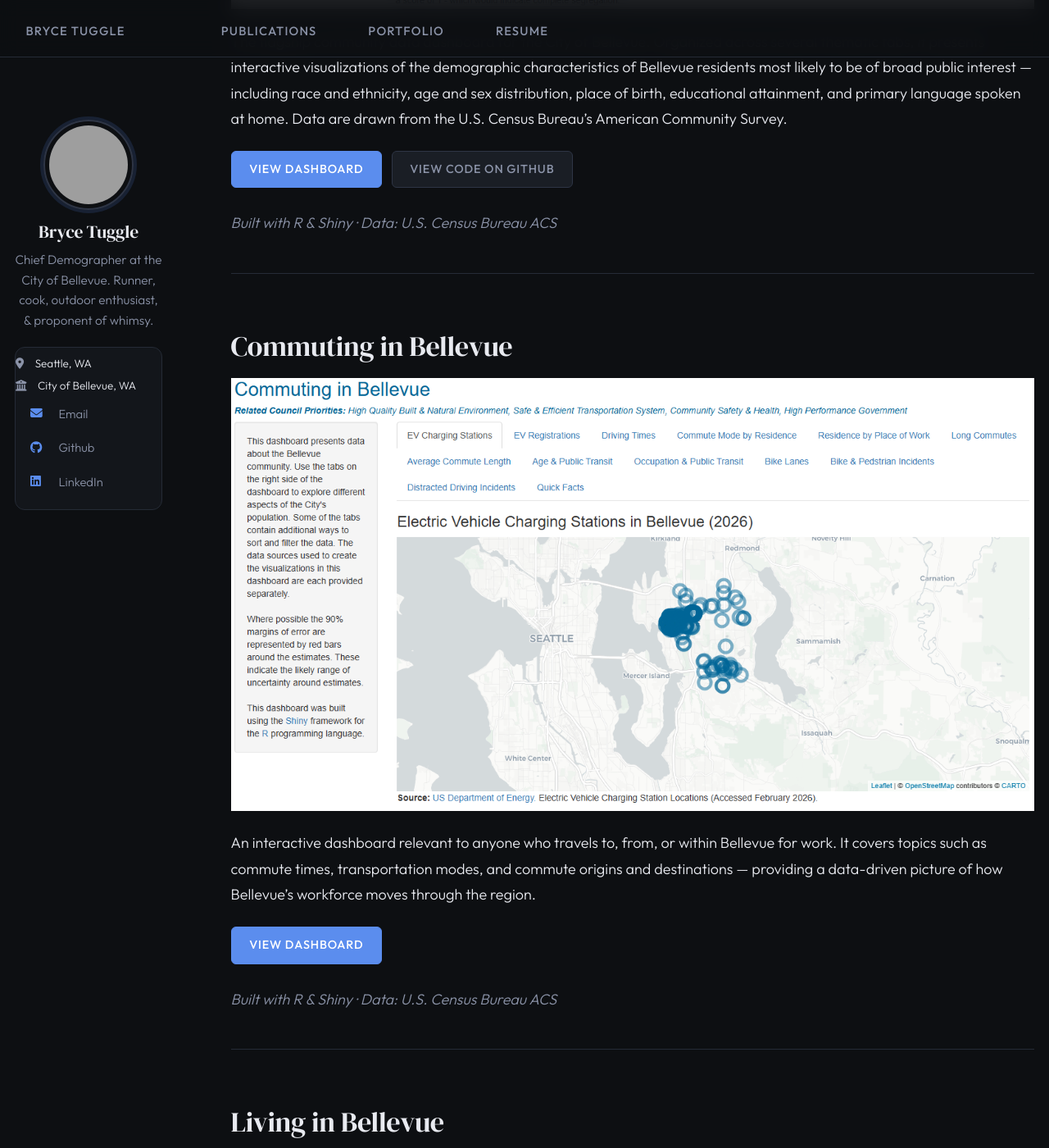
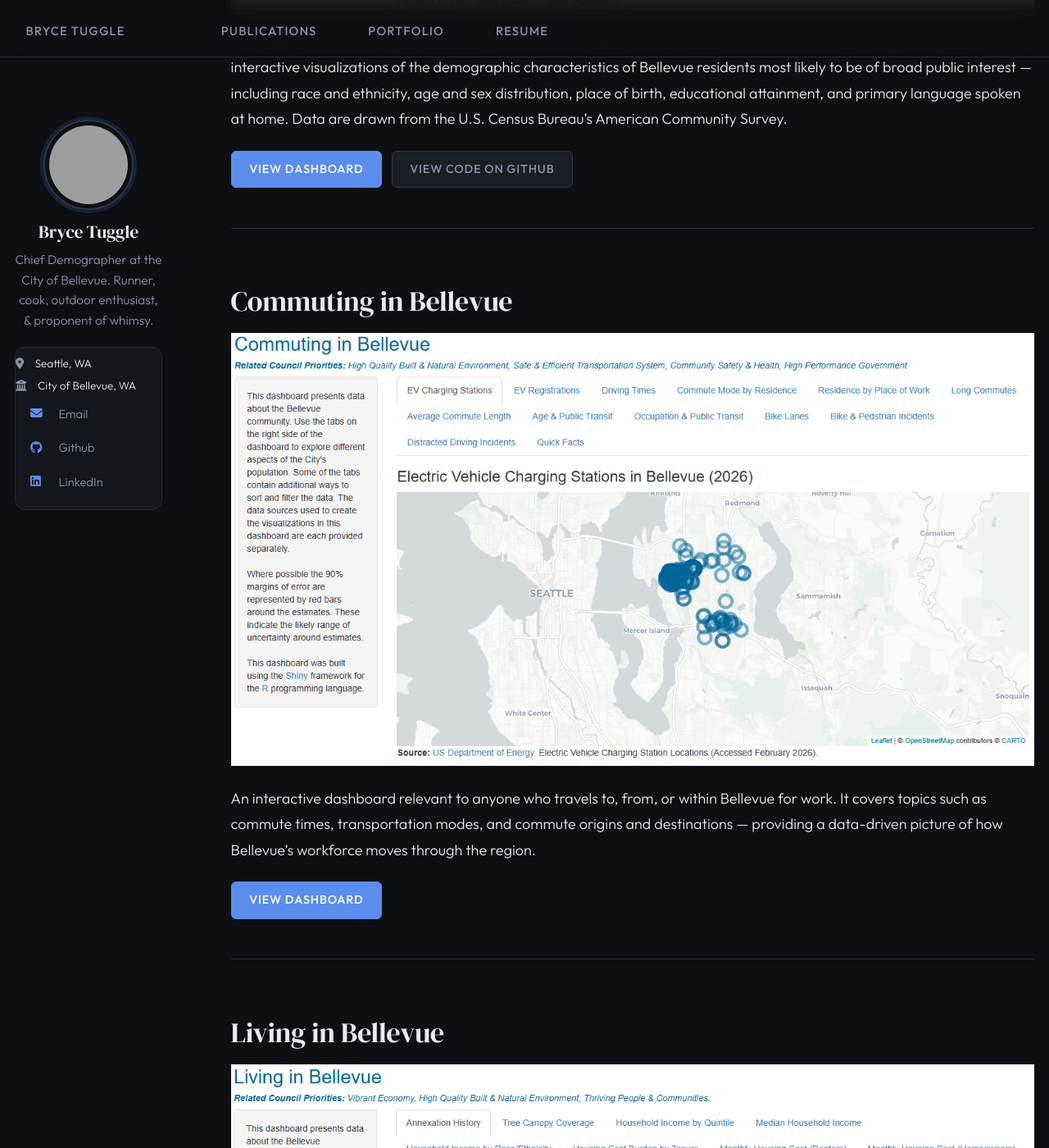
Before and after one commit to bwtuggle/bwtuggle.github.io, a Jekyll site: the page built from _pages/portfolio.md, in a window 1280 px wide and 1400 px high, scrolled down 1228 px. Shown: the whole window at 82% size. Built offline with Jekyll 4.4.1, drawn with Linux system fonts in a browser that asks for light colours; some web fonts are replaced; some of the changed text lies outside the part shown.

Commit message:
Update portfolio.md

```diff
--- a/_pages/portfolio.md
+++ b/_pages/portfolio.md
@@ -20,8 +20,6 @@ The flagship community data dashboard for the City of Bellevue. Organized across
 
 [View Dashboard](https://bellevuedemographics.shinyapps.io/DemographicProfileApp/){: .btn .btn--primary} &nbsp; [View Code on GitHub](https://github.com/bwtuggle/Bellevue-Demographic-Profile){: .btn .btn--inverse}
 
-*Built with R & Shiny · Data: U.S. Census Bureau ACS*
-
 ---
 
 ## Commuting in Bellevue
@@ -31,8 +29,6 @@ The flagship community data dashboard for the City of Bellevue. Organized across
 An interactive dashboard relevant to anyone who travels to, from, or within Bellevue for work. It covers topics such as commute times, transportation modes, and commute origins and destinations — providing a data-driven picture of how Bellevue's workforce moves through the region.
 
 [View Dashboard](https://bellevuedemographics.shinyapps.io/CommuterProfileApp/){: .btn .btn--primary}
-
-*Built with R & Shiny · Data: U.S. Census Bureau ACS*
 
 ---
 
@@ -44,8 +40,6 @@ An interactive dashboard relevant to current Bellevue residents and those consid
 
 [View Dashboard](https://bellevuedemographics.shinyapps.io/LivingProfileApp/){: .btn .btn--primary}
 
-*Built with R & Shiny · Data: U.S. Census Bureau ACS*
-
 ---
 
 ## Working in Bellevue
@@ -55,8 +49,6 @@ An interactive dashboard relevant to current Bellevue residents and those consid
 An interactive dashboard relevant to Bellevue's economy and workforce — designed for current and prospective workers, employers, and economic development professionals. It covers the topics most relevant to understanding what working in Bellevue looks like, including industry composition, employment trends, wages, and the characteristics of the city's labor force.
 
 [View Dashboard](https://bellevuedemographics.shinyapps.io/WorkingProfileApp/){: .btn .btn--primary}
-
-*Built with R & Shiny · Data: U.S. Census Bureau ACS*
 
 ---
 
@@ -68,6 +60,4 @@ An interactive dashboard that takes a different approach from the other four —
 
 [View Dashboard](https://bellevuedemographics.shinyapps.io/ThrivingProfileApp/){: .btn .btn--primary}
 
-*Built with R & Shiny · Data: Various sources*
-
 ---
```
